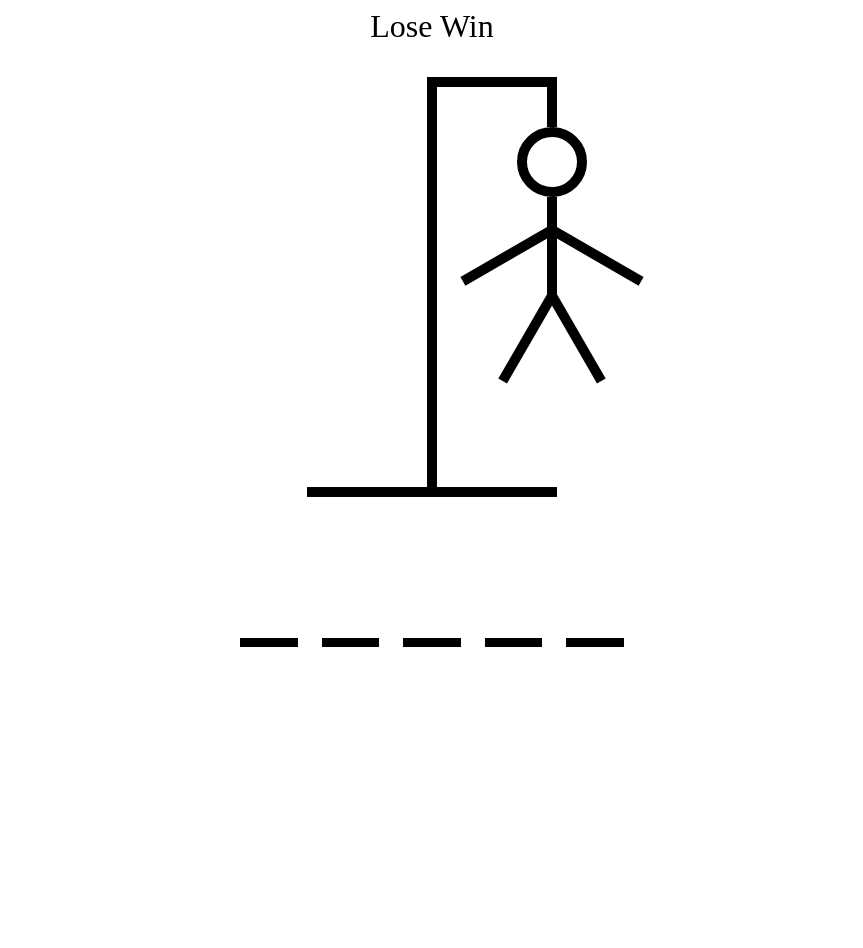
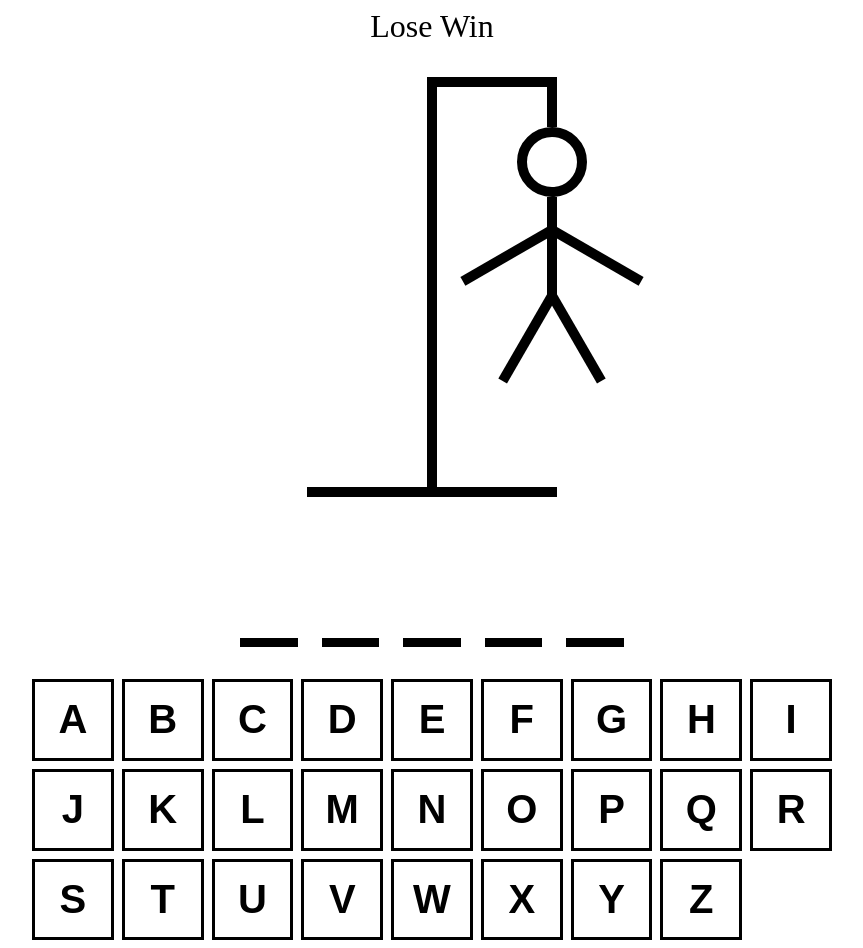
Before and after one commit to Codeyg12/hangmanReact, a React (Vite) app: page / in a window 1280 px wide. Shown: the whole page, without its empty margins (208-1071 px from the left). Before the commit the page ends 800 px from the top, so only its background shows below. Built offline with nearby package versions, Linux system fonts and the light colour scheme.

Commit message:
keyboard

```diff
--- a/src/App.css
+++ b/src/App.css
@@ -163,3 +163,36 @@
 .wordSpace {
   border-bottom: .1em solid black;
 }
+
+.keyboard {
+  display: grid;
+  grid-template-columns: repeat(auto-fit, minmax(75px, 1fr));
+  gap: .5rem;
+}
+
+.btn {
+  width: 100%;
+  border: 3px solid black;
+  background: none;
+  aspect-ratio: 1 / 1;
+  font-size: 2.5rem;
+  text-transform: uppercase;
+  padding: .5rem;
+  font-weight: bold;
+  cursor: pointer;
+  color: black;
+}
+
+.btn.active {
+  background-color: hsl(200, 100%, 50%);
+  color: white;
+}
+
+.btn.inactive {
+  opacity: .3;
+}
+
+.btn:hover:not(:disabled),
+.btn.focus:not(:disabled) {
+  background-color: hsl(200, 100%, 75%);
+}
--- a/src/App.jsx
+++ b/src/App.jsx
@@ -1,24 +1,26 @@
 import { useState } from "react";
-import words from './words.json'
-import './App.css'
-import { HangmanDrawing } from './components/HangmanDrawing';
-import { HangmanWord } from './components/HangmanWord';
-import { Keyboard } from './components/Keyboard'
+import words from "./words.json";
+import "./App.css";
+import { HangmanDrawing } from "./components/HangmanDrawing";
+import { HangmanWord } from "./components/HangmanWord";
+import { Keyboard } from "./components/Keyboard";
 
 function App() {
-  const random = words[Math.floor(Math.random() * words.length)]
-  const [wordToGuess, setWordToGuess] = useState(random)
+  const random = words[Math.floor(Math.random() * words.length)];
+  const [wordToGuess, setWordToGuess] = useState(random);
 
-  const [guessedLettters, setGuessedLetters] = useState([])
+  const [guessedLettters, setGuessedLetters] = useState([]);
 
   return (
     <div className="main">
       <div className="status">Lose Win</div>
       <HangmanDrawing />
       <HangmanWord />
-      <Keyboard />
+      <div style={{ alignSelf: "stretch" }}>
+        <Keyboard />
+      </div>
     </div>
-  )
+  );
 }
 
 export default App;
--- a/src/components/Keyboard.js
+++ /dev/null
@@ -1,3 +0,0 @@
-export function Keyboard() {
-
-}
--- /dev/null
+++ b/src/components/Keyboard.jsx
@@ -0,0 +1,38 @@
+const KEYS = [
+    "a",
+    'b',
+    'c',
+    'd',
+    'e',
+    'f',
+    'g',
+    'h',
+    'i',
+    'j',
+    'k',
+    'l',
+    'm',
+    'n',
+    'o',
+    'p',
+    'q',
+    'r',
+    's',
+    't',
+    'u',
+    'v',
+    'w',
+    'x',
+    'y',
+    'z'
+]
+
+export function Keyboard() {
+    return (
+        <div class='keyboard'>
+            {KEYS.map(key => {
+                return <button className="btn" key={key}>{key}</button>
+            })}
+        </div>
+    )
+}
```
